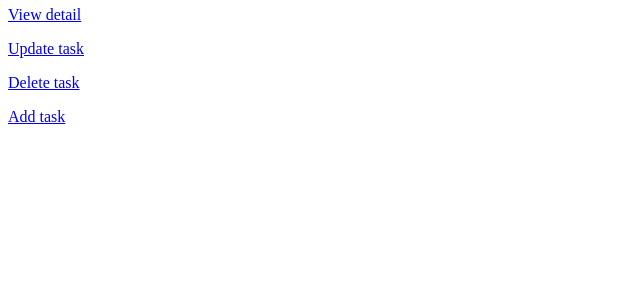
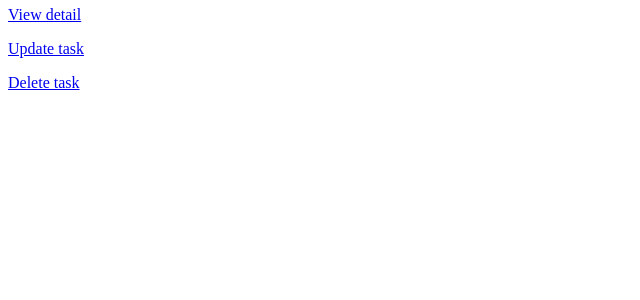
Before and after one commit to BaiQazaq/homework_70_isa_bakhtov, a Django app: page / in a window 1280 px wide. Shown: the part 181-481 px from the top of the page, without its empty margins (0-640 px from the left). Run offline with Django 4.2, Linux system fonts and the light colour scheme; tables that the repository leaves empty hold one stand-in row (values such as "Sample post").

Commit message:
Внесено изменение в index.html для корректного отображения страницы. Главная страница зарускается и загружается

```diff
--- a/source/tracker_app/templates/index.html
+++ b/source/tracker_app/templates/index.html
@@ -18,6 +18,6 @@
     {% endfor %}
 {% endblock%}
 {% block link %}
-    <a href="{% url 'creation' %}">Add task</a>
+    {% comment %} <a href="{% url 'index' %}">Add task</a>  REQUIRED TO CHANGE THE NAME {% endcomment %}
 
 {% endblock%}
```
